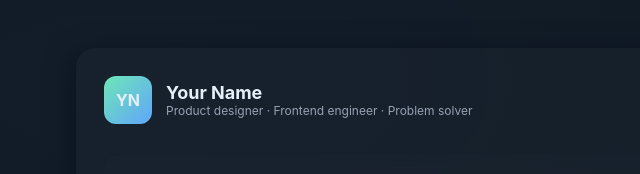
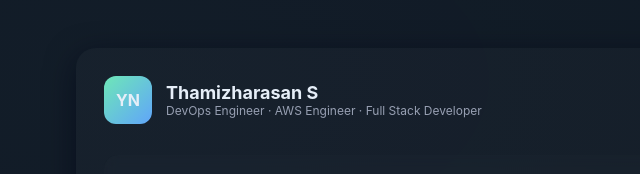
Before and after one commit to Thamizharasan-s24/J-Pipeline, a plain HTML site: page portfolio/index.html in a window 1280 px wide. Shown: the top 174 px of the page, 14-654 px from the left. Drawn offline with Linux system fonts and the light colour scheme.

Commit message:
updated name in html

```diff
--- a/portfolio/index.html
+++ b/portfolio/index.html
@@ -101,8 +101,8 @@
       <div class="brand">
         <div class="logo" aria-hidden>YN</div>
         <div>
-          <h1>Your Name</h1>
-          <p>Product designer · Frontend engineer · Problem solver</p>
+          <h1>Thamizharasan S</h1>
+          <p>DevOps Engineer · AWS Engineer · Full Stack Developer</p>
         </div>
       </div>
       <nav aria-label="Primary navigation">
```
